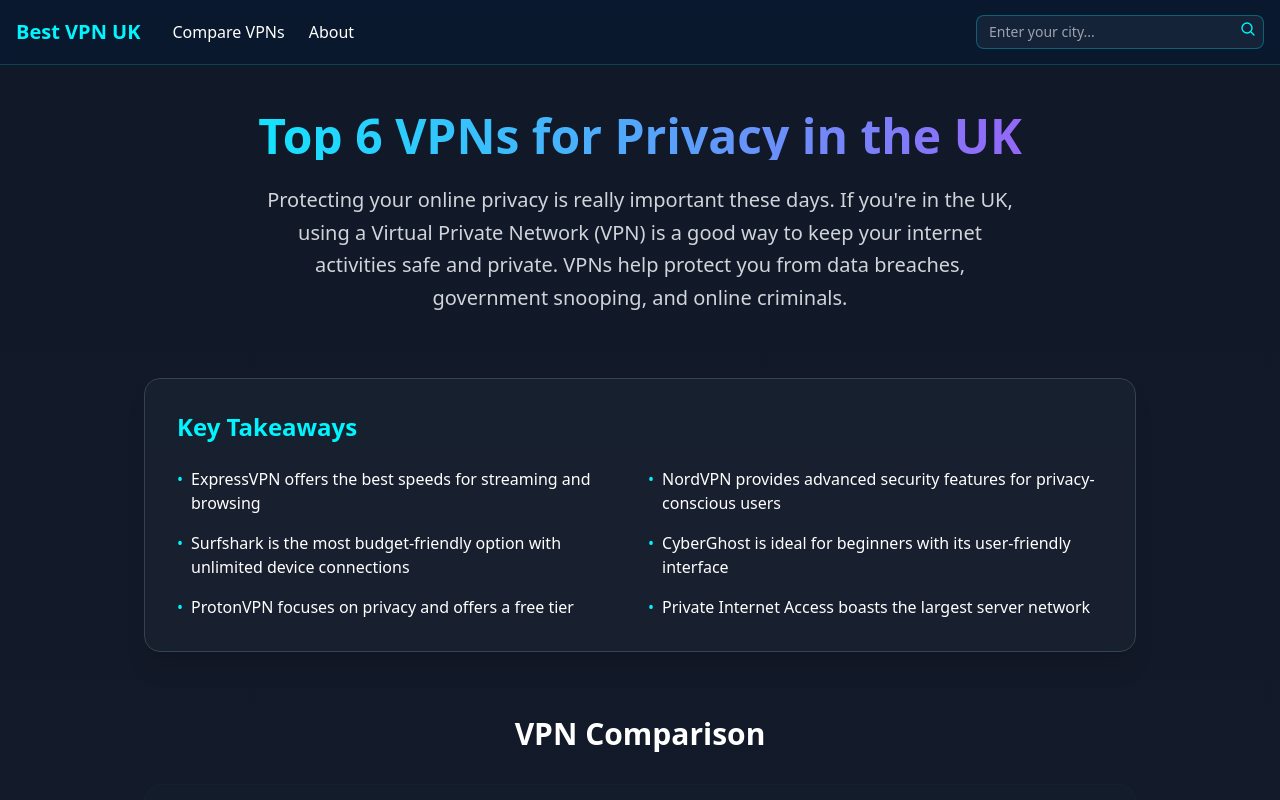
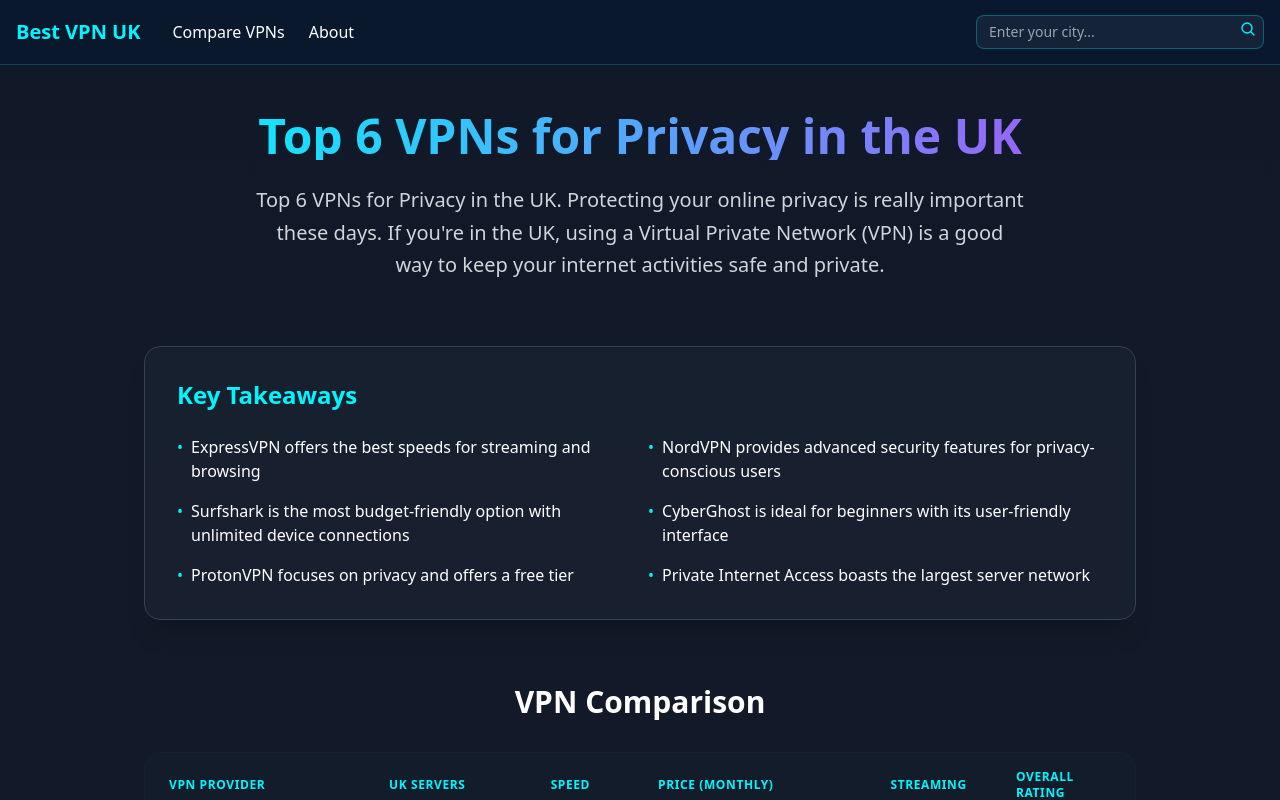
Before and after one commit to GergulasBalint/bestvpn, a React (Vite) app: page /best-vpns in a window 1280 px wide. Shown: the top 800 px of the page. Built offline with nearby package versions, Linux system fonts and the light colour scheme.

Commit message:
improving text

```diff
--- a/src/pages/BestVPNs.tsx
+++ b/src/pages/BestVPNs.tsx
@@ -4,7 +4,7 @@ import VPNDetailSection from '../components/VPNDetailSection';
 import { vpnData } from '../data/vpnData';
 
 // SEO Constants
-const PAGE_TITLE = "Best VPN UK 2025: Top 6 VPNs for Privacy and Security";
+const PAGE_TITLE = "Top 6 VPNs for Privacy in the UK";
 const PAGE_DESCRIPTION = "Compare the top 6 VPNs for UK users. In-depth analysis of ExpressVPN, NordVPN, Surfshark, CyberGhost, ProtonVPN, and Private Internet Access. Find the best VPN for your needs.";
 const PAGE_KEYWORDS = ["Best VPN UK", "VPN Comparison", "ExpressVPN UK", "NordVPN UK", "Surfshark", "CyberGhost", "ProtonVPN", "Private Internet Access"];
 const SITE_NAME = "Best VPN UK";
@@ -76,10 +76,9 @@ const BestVPNs = () => {
                 Top 6 VPNs for Privacy in the UK
               </h1>
               <p className="text-xl text-gray-300 max-w-3xl mx-auto leading-relaxed">
-                Protecting your online privacy is really important these days. If you're in the UK,
-                using a Virtual Private Network (VPN) is a good way to keep your internet activities
-                safe and private. VPNs help protect you from data breaches, government snooping,
-                and online criminals.
+                Top 6 VPNs for Privacy in the UK. Protecting your online privacy is really important these days.
+                If you're in the UK, using a Virtual Private Network (VPN) is a good way to keep your internet
+                activities safe and private.
               </p>
             </header>
 
@@ -143,7 +142,6 @@ const BestVPNs = () => {
 
             {/* Footer */}
             <footer className="mt-12 text-sm text-gray-400 border-t border-gray-700 pt-8">
-              <p>Last Updated: January 3, 2025</p>
               <p>Author: Best VPN UK Editorial Team</p>
             </footer>
           </article>
```
